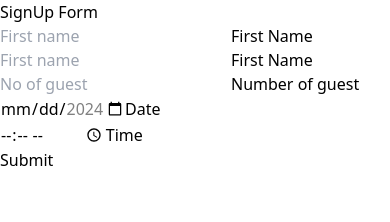
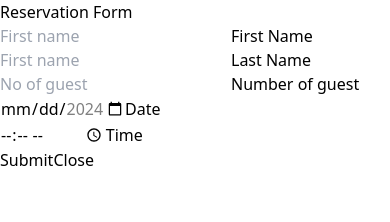
Before and after one commit to Karuppasamy99/meeting-reservation-system, a React (Vite) app: page /reservation/1 in a window 390 px wide. Shown: the top 222 px of the page. Built offline with nearby package versions, Linux system fonts and the light colour scheme; sample sign-in values are in the browser's storage.

Commit message:
reservation responsive

```diff
--- a/src/components/Home.jsx
+++ b/src/components/Home.jsx
@@ -55,7 +55,7 @@ const Home = () => {
   }, [meetingList]);
 
   return (
-    <div className="w-screen h-screen">
+    <div className="">
       <div className="flex justify-between items-center">
         <div className="p-10 text-3xl font-bold text-center">
           Meeting room reservation system
@@ -156,17 +156,20 @@ const Home = () => {
         </div>
       </div>
       {active && (
-        <div className="absolute top-0 left-0 w-screen h-screen bg-gray-50">
+
+        <div className="absolute top-0 left-0 border bg-gray-50 shadow-md   w-[100%] min-h-fit">
           <div
-            className="min-w-screen min-h-screen absolute top-[10%] left-[32%]"
+            className="relative sm:max-w-xl sm:mx-auto"
             ref={ref}
           >
+
             <ReservationForm
               setActive={setActive}
               handleRoomReservation={handleRoomReservation}
             />
           </div>
         </div>
+
       )}
     </div>
   );
--- a/src/components/ReservationForm.jsx
+++ b/src/components/ReservationForm.jsx
@@ -20,14 +20,14 @@ const ReservationForm = ({ handleRoomReservation, setActive }) => {
 
   const currentTime = dateNow.getHours() + ":" + dateNow.getMinutes();
   return (
-    <div>
-      <div className="min-h-screen bg-gray-100 py-6 flex flex-col justify-center sm:py-12">
-        <div className="relative py-3 sm:max-w-xl sm:mx-auto">
+    <div className="">
+      <div className="min-h-screen py-6 flex flex-col justify-center sm:py-12">
+        <div className="relative py-3 sm:max-w-sm sm:mx-auto">
           <div className="absolute inset-0 bg-gradient-to-r from-blue-300 to-blue-600 shadow-lg transform -skew-y-6 sm:skew-y-0 sm:-rotate-6 sm:rounded-3xl"></div>
           <div className="relative px-4 py-10 bg-white shadow-lg sm:rounded-3xl sm:p-20">
             <div className="max-w-md mx-auto">
               <div>
-                <h1 className="text-2xl font-semibold">SignUp Form</h1>
+                <h1 className="text-2xl font-semibold">Reservation Form</h1>
               </div>
               <form onSubmit={handleReservation}>
                 <div className="divide-y divide-gray-200">
@@ -67,7 +67,7 @@ const ReservationForm = ({ handleRoomReservation, setActive }) => {
                         htmlFor="lastName"
                         className="absolute left-0 -top-3.5 text-gray-600 text-sm peer-placeholder-shown:text-base peer-placeholder-shown:text-gray-440 peer-placeholder-shown:top-2 transition-all peer-focus:-top-3.5 peer-focus:text-gray-600 peer-focus:text-sm"
                       >
-                        First Name
+                        Last Name
                       </label>
                     </div>
                     <div className="relative">
@@ -133,6 +133,13 @@ const ReservationForm = ({ handleRoomReservation, setActive }) => {
                       >
                         Submit
                       </button>
+                      <button
+                        type="button"
+                        className="bg-red-500 text-white m-10 rounded-md px-2 py-1"
+                        onClick={()=>setActive(false)}
+                      >
+                        Close
+                      </button>
                     </div>
                   </div>
                 </div>
```
